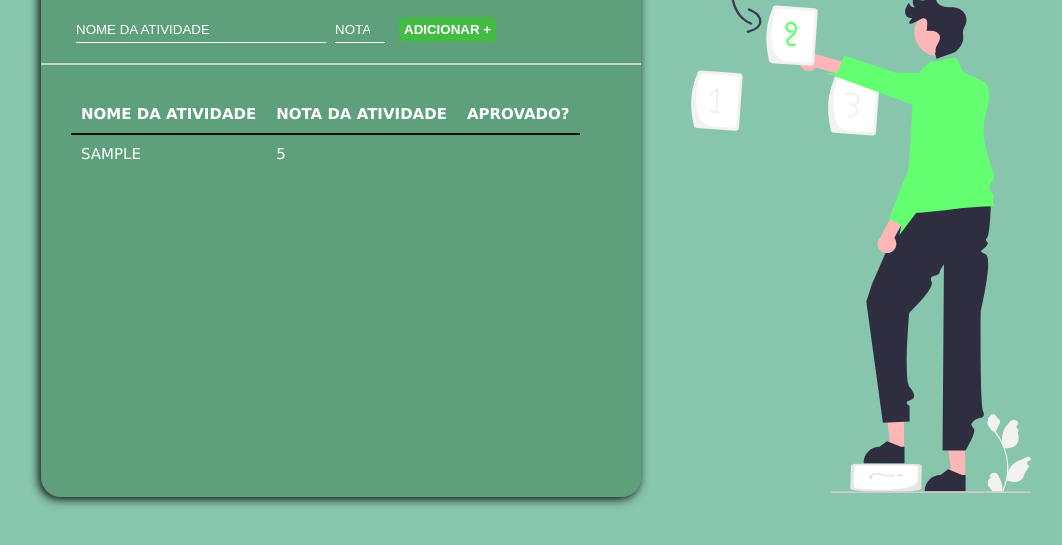
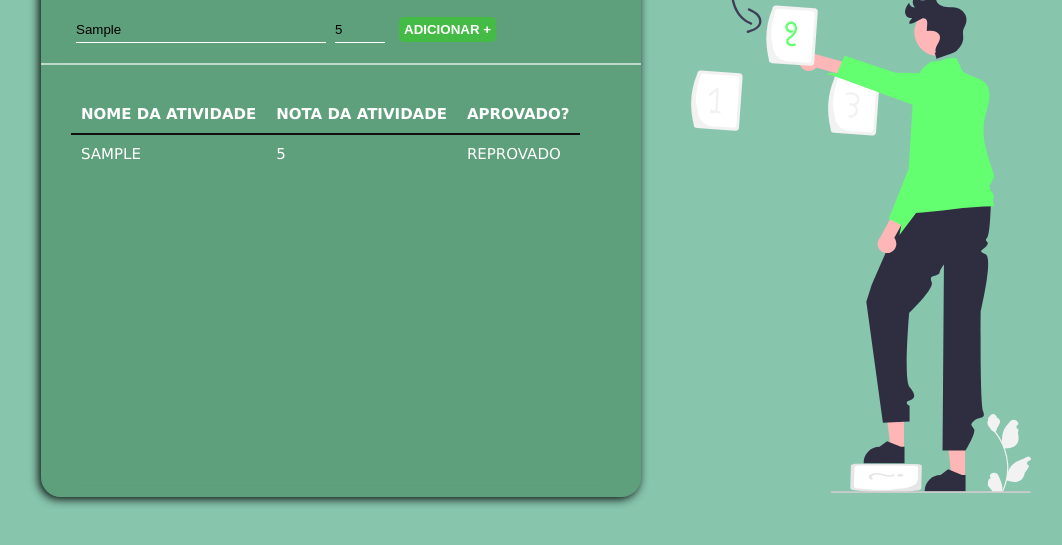
Before and after one commit to hnrkDEV/Calculadora-de-Media, a plain HTML site: page index.html in a window 1280 px wide. Both pictures are taken after typing "Sample", "5" into the empty fields and a click on the button "ADICIONAR +". Shown: the part 203-748 px from the top of the page, without its empty margins (104-1166 px from the left). Drawn offline with Linux system fonts and the light colour scheme; a web font is replaced by a local one.

Commit message:
ajustando js

```diff
--- a/index.html
+++ b/index.html
@@ -34,6 +34,8 @@
                 </tr>
             </thead>
         <tfoot>
+            <tbody>
+            </tbody>
             <tr>
                 <td id="mediaFinal"></td>
                 <td id="notaFinal"></td>
--- a/main.js
+++ b/main.js
@@ -2,14 +2,17 @@
 const form = document.getElementById("form")
  form.addEventListener('submit', function(e){
         e.preventDefault();
-        const atividadeNome = document.getElementById('activityName').value;
-        const nota = document.getElementById('nota').value;
-        let notas = []
-        document.getElementById('nota').value = ""
-        document.getElementById('activityName').value = ""
-        document.getElementById('tablealuno').innerHTML += `<tr>
-        <td>${atividadeNome}</td>
-        <td> ${nota}</td>
-        </tr>`
-        const table = document.querySelector(".tableDiv")
-    })
+
+        const inputNomeAtividade = document.getElementById("activityName");
+        const inputNotaAtividade = document.getElementById("nota");
+
+        let linha = "<tr>";
+        linha += `<td>${inputNomeAtividade.value}</td>`;
+        linha += `<td>${inputNotaAtividade.value}</td>`;
+        linha += `<td>${inputNotaAtividade.value >= 7 ? "aprovado" : "reprovado"}</td>`;
+        linha += "</tr>";
+
+        const corpoTabela = document.querySelector("tbody");
+        corpoTabela.innerHTML = linha;
+
+    });
```
